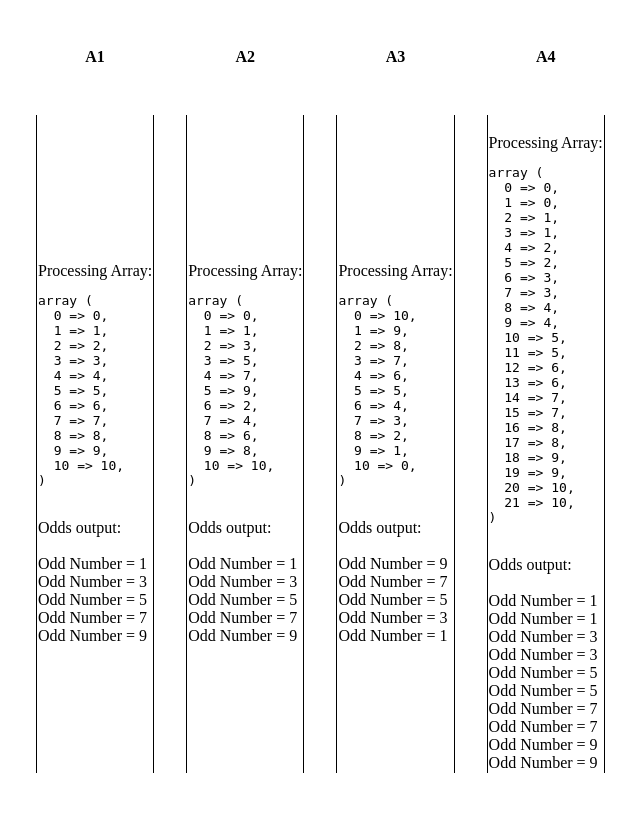
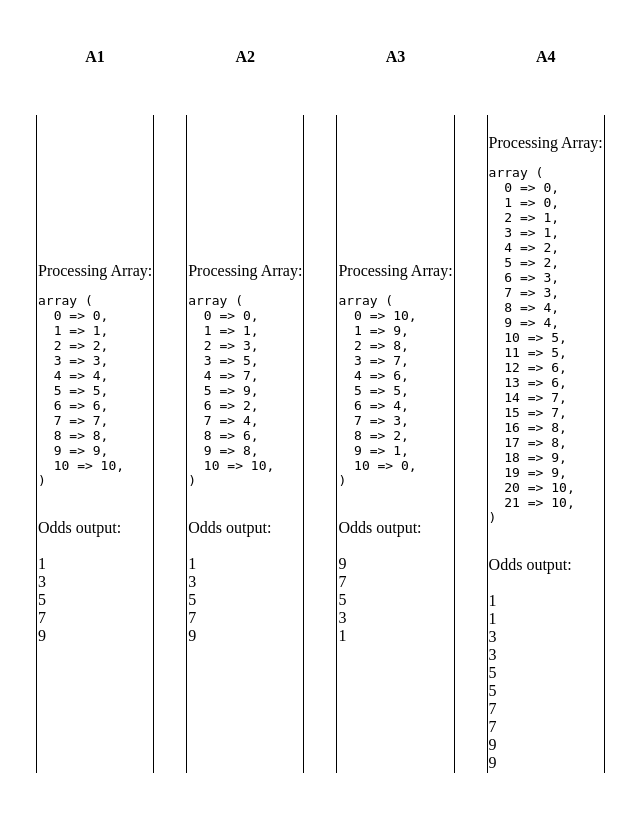
Before and after one commit to loejeu/IT202-451-Simple-Shop, a PHP site: page /M2/problem1.php in a window 1280 px wide. Shown: the part 27-856 px from the top of the page, without its empty margins (4-644 px from the left). Run offline with PHP 8.4, Linux system fonts and the light colour scheme.

Commit message:
finished problem 1

```diff
--- a/public_html/M2/problem1.php
+++ b/public_html/M2/problem1.php
@@ -10,7 +10,7 @@ function processArray($arr) {
     //TODO add logic here to echo out only odd values
     for($i = 0; $i < sizeof($arr); $i++) {
         if($arr[$i] % 2 == 1) {
-            echo "<br>" . "Odd Number = " . $arr[$i];
+            echo "<br>" . $arr[$i];
         }
     }
 
```
